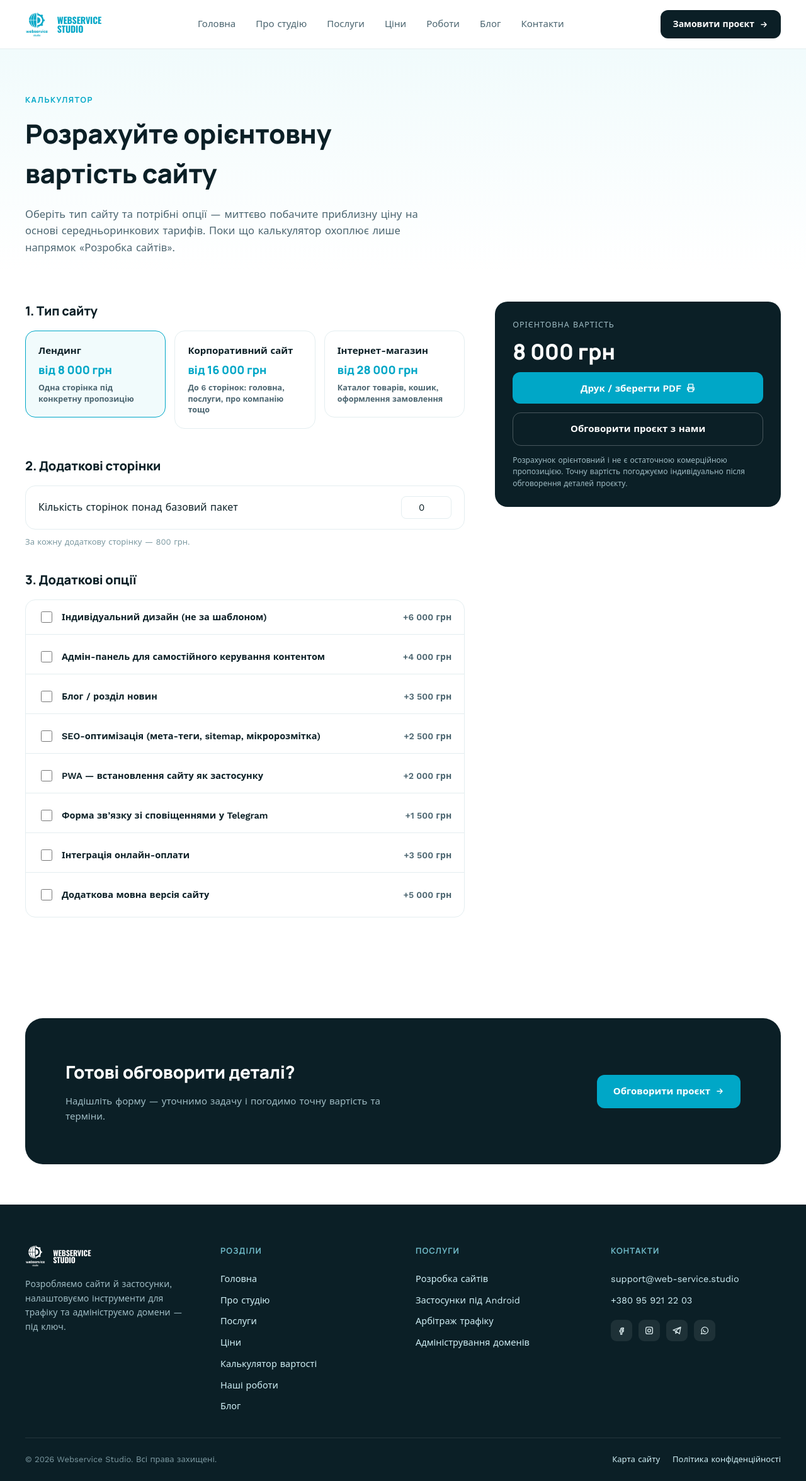
After one commit to krigana/webservice_studio_claude_code, a PHP site: page /kalkulyator in a window 1280 px wide. The commit adds this page. Shown: the whole page at 63% size. Run offline with PHP 8.4, Linux system fonts and the light colour scheme; data comes from the database, SQL or seed files in the repository.

Commit message:
Додати калькулятор орієнтовної вартості сайту (/kalkulyator)
Нова сторінка для напрямку 'Розробка сайтів': вибір типу сайту
(лендинг/корпоративний/інтернет-магазин), кількість додаткових
сторінок, чекбокси додаткових опцій — усе з фіксованими
середньоринковими цінами прямо в шаблоні (без адмінки, за рішенням
замовника). Сума рахується миттєво на клієнті (JS), без відправки
даних на сервер і без сповіщень у Telegram — це самостійний інструмент
для клієнта.

Кнопка 'Друк / зберегти PDF' формує чистий друкований підсумок
(перелік обраних робіт + сума + контакти студії) і викликає
стандартний window.print() браузера — без серверних PDF-бібліотек,
що узгоджується з вимогою простого перенесення сайту на хостинг.

Також:
- маршрут GET /kalkulyator у index.php;
- посилання у футері сайту (колонка 'Розділи');
- сторінка додана у /sitemap.xml та людську карту сайту /karta-sajtu;
- нові CSS-класи calc-* у main.css (типи сайту, опції, сайдбар з
  сумою, друкована версія @media print), .btn-ghost.block.

Перевірено локально (php -S + SQLite, Playwright): розрахунок суми,
формування друкованого підсумку, відсутність горизонтального
переповнення на мобільній і десктопній версіях.

```diff
--- a/assets/css/main.css
+++ b/assets/css/main.css
@@ -125,6 +125,7 @@ img { max-width: 100%; display: block; }
   font-weight: 600;
 }
 .btn-ghost:hover { border-color: var(--color-brand); color: var(--color-ink); }
+.btn-ghost.block { width: 100%; justify-content: center; }
 
 .order-link {
   font-size: 13.5px;
@@ -316,6 +317,39 @@ input:focus, select:focus, textarea:focus { outline: none; border-color: var(--c
 .contacts-layout { padding: 56px 40px 96px 40px; display: flex; gap: 64px; flex-wrap: wrap; }
 .contacts-card { flex: 1.3 1 340px; background: var(--color-surface); border-radius: 24px; padding: 44px; }
 
+/* --- Калькулятор вартості сайту --- */
+.calc-layout { display: flex; gap: 48px; flex-wrap: wrap; padding-top: 48px; padding-bottom: 96px; }
+.calc-main { flex: 1.6 1 420px; min-width: 0; display: flex; flex-direction: column; gap: 36px; }
+.calc-side { flex: 1 1 280px; min-width: 0; }
+
+.calc-type-grid { display: grid; grid-template-columns: repeat(3, minmax(0, 1fr)); gap: 14px; }
+.calc-type-card { position: relative; display: block; cursor: pointer; }
+.calc-type-card input { position: absolute; opacity: 0; width: 1px; height: 1px; }
+.calc-type-card__box { border: 1.5px solid var(--color-border); border-radius: 16px; padding: 20px; display: flex; flex-direction: column; gap: 6px; transition: border-color .15s, background .15s; }
+.calc-type-card input:checked + .calc-type-card__box { border-color: var(--color-brand); background: var(--color-tint); }
+.calc-type-card input:focus-visible + .calc-type-card__box { outline: 2px solid var(--color-brand); outline-offset: 2px; }
+.calc-type-card__title { font-weight: 700; font-size: 15px; color: var(--color-ink); }
+.calc-type-card__price { font-family: var(--font-heading); font-weight: 800; font-size: 18px; color: var(--color-brand); }
+.calc-type-card__hint { font-size: 12.5px; color: var(--color-muted); line-height: 1.4; }
+
+.calc-pages-row { display: flex; align-items: center; justify-content: space-between; gap: 16px; padding: 16px 20px; border: 1.5px solid var(--color-border); border-radius: 16px; }
+.calc-pages-row input[type="number"] { width: 80px; padding: 8px 10px; border: 1px solid var(--color-border); border-radius: 8px; font-size: 15px; text-align: center; font-family: var(--font-body); }
+
+.calc-options { display: flex; flex-direction: column; border: 1.5px solid var(--color-border); border-radius: 16px; overflow: hidden; }
+.calc-option-row { display: flex; align-items: center; justify-content: space-between; gap: 16px; padding: 15px 20px; border-bottom: 1px solid var(--color-border); cursor: pointer; }
+.calc-option-row:last-child { border-bottom: none; }
+.calc-option-row:hover { background: var(--color-surface); }
+.calc-option-row__label { display: flex; align-items: center; gap: 12px; font-size: 14.5px; color: var(--color-ink); }
+.calc-option-row__label input { width: 18px; height: 18px; accent-color: var(--color-brand); flex-shrink: 0; }
+.calc-option-row__price { font-weight: 700; color: var(--color-muted); font-size: 14px; white-space: nowrap; }
+
+.calc-total-box { position: sticky; top: 24px; background: var(--color-ink); color: #FFFFFF; border-radius: 20px; padding: 28px; display: flex; flex-direction: column; gap: 14px; }
+.calc-total-box__label { font-size: 12.5px; text-transform: uppercase; letter-spacing: 0.08em; color: #9FBCC4; }
+.calc-total-box__value { font-family: var(--font-heading); font-size: 34px; font-weight: 800; line-height: 1.1; }
+.calc-total-box__note { font-size: 12px; line-height: 1.55; color: #9FBCC4; }
+
+.print-quote { display: none; }
+
 @media (max-width: 640px) {
   .container { padding: 0 20px; }
   .site-header__row { padding-top: 13px; padding-bottom: 13px; }
@@ -329,4 +363,20 @@ input:focus, select:focus, textarea:focus { outline: none; border-color: var(--c
   .contacts-layout { padding-left: 20px; padding-right: 20px; gap: 32px; }
   .contacts-card { flex-basis: 100%; padding: 28px; }
   .case-project-link { padding-top: 24px; padding-bottom: 24px; }
+  .calc-layout { padding-top: 32px; padding-bottom: 48px; gap: 28px; }
+  .calc-type-grid { grid-template-columns: 1fr; }
+  .calc-total-box { position: static; }
 }
+
+@media print {
+  .site-header, .site-footer, .no-print, .cta-band, .hero { display: none !important; }
+  .print-quote { display: block !important; max-width: 100%; padding: 0; color: #000; }
+  .print-quote__head { display: flex; align-items: center; gap: 14px; margin-bottom: 24px; font-size: 13px; }
+  .print-quote__date { color: #444; margin-bottom: 20px; }
+  .print-quote__table { width: 100%; border-collapse: collapse; margin-bottom: 16px; }
+  .print-quote__table td { padding: 10px 0; border-bottom: 1px solid #ccc; font-size: 14px; }
+  .print-quote__table td:last-child { text-align: right; font-weight: 700; white-space: nowrap; padding-left: 20px; }
+  .print-quote__total { font-size: 20px; font-weight: 800; text-align: right; border-top: 2px solid #000; padding-top: 14px; }
+  .print-quote__disclaimer { font-size: 11.5px; color: #666; margin-top: 32px; line-height: 1.5; }
+  body { background: #FFFFFF; }
+}
--- a/index.php
+++ b/index.php
@@ -40,6 +40,10 @@ $router->get('/tsiny', function () {
     require __DIR__ . '/templates/pricing.php';
 });
 
+$router->get('/kalkulyator', function () {
+    require __DIR__ . '/templates/calculator.php';
+});
+
 $router->get('/portfolio', function () {
     require __DIR__ . '/templates/portfolio.php';
 });
--- /dev/null
+++ b/templates/calculator.php
@@ -0,0 +1,191 @@
+<?php
+$pageTitle = 'Калькулятор вартості сайту — Webservice Studio';
+$pageDescription = 'Орієнтовний розрахунок вартості розробки сайту онлайн: оберіть тип сайту та потрібні опції — миттєво побачите приблизну ціну.';
+$activeNav = 'calculator';
+$breadcrumbs = [
+    ['name' => 'Головна', 'url' => '/'],
+    ['name' => 'Калькулятор вартості', 'url' => '/kalkulyator'],
+];
+
+$contactEmail = Setting::get('contact_email', 'support@web-service.studio');
+$contactPhoneDisplay = Setting::get('contact_phone_display', '+380 95 921 22 03');
+
+// Фіксований перелік типів сайту та опцій із середньоринковими цінами
+// (грн). За рішенням замовника — без адмінки, правиться прямо в коді.
+// Стосується поки лише категорії послуг "Розробка сайтів".
+$calcTypes = [
+    ['id' => 'landing', 'label' => 'Лендинг', 'hint' => 'Одна сторінка під конкретну пропозицію', 'price' => 8000],
+    ['id' => 'corporate', 'label' => 'Корпоративний сайт', 'hint' => 'До 6 сторінок: головна, послуги, про компанію тощо', 'price' => 16000],
+    ['id' => 'store', 'label' => 'Інтернет-магазин', 'hint' => 'Каталог товарів, кошик, оформлення замовлення', 'price' => 28000],
+];
+$calcPagePrice = 800;
+$calcOptions = [
+    ['id' => 'design', 'label' => 'Індивідуальний дизайн (не за шаблоном)', 'price' => 6000],
+    ['id' => 'admin', 'label' => 'Адмін-панель для самостійного керування контентом', 'price' => 4000],
+    ['id' => 'blog', 'label' => 'Блог / розділ новин', 'price' => 3500],
+    ['id' => 'seo', 'label' => 'SEO-оптимізація (мета-теги, sitemap, мікророзмітка)', 'price' => 2500],
+    ['id' => 'pwa', 'label' => 'PWA — встановлення сайту як застосунку', 'price' => 2000],
+    ['id' => 'telegram', 'label' => 'Форма зв’язку зі сповіщеннями у Telegram', 'price' => 1500],
+    ['id' => 'payment', 'label' => 'Інтеграція онлайн-оплати', 'price' => 3500],
+    ['id' => 'lang', 'label' => 'Додаткова мовна версія сайту', 'price' => 5000],
+];
+
+require __DIR__ . '/partials/header.php';
+?>
+<main>
+  <div class="hero" style="padding-bottom:24px;">
+    <div class="container">
+      <span class="eyebrow">Калькулятор</span>
+      <h1 style="max-width:640px;">Розрахуйте орієнтовну вартість сайту</h1>
+      <p class="lead">Оберіть тип сайту та потрібні опції — миттєво побачите приблизну ціну на основі середньоринкових тарифів. Поки що калькулятор охоплює лише напрямок «Розробка сайтів».</p>
+    </div>
+  </div>
+
+  <div class="container calc-layout no-print">
+    <div class="calc-main">
+      <div>
+        <h2 style="font-size:20px; font-weight:800; margin-bottom:16px;">1. Тип сайту</h2>
+        <div class="calc-type-grid">
+          <?php foreach ($calcTypes as $i => $t): ?>
+            <label class="calc-type-card">
+              <input type="radio" name="calc-type" value="<?= h($t['id']) ?>" data-price="<?= (int) $t['price'] ?>" data-label="<?= h($t['label']) ?>" <?= $i === 0 ? 'checked' : '' ?>>
+              <span class="calc-type-card__box">
+                <span class="calc-type-card__title"><?= h($t['label']) ?></span>
+                <span class="calc-type-card__price">від <?= number_format($t['price'], 0, '.', ' ') ?> грн</span>
+                <span class="calc-type-card__hint"><?= h($t['hint']) ?></span>
+              </span>
+            </label>
+          <?php endforeach; ?>
+        </div>
+      </div>
+
+      <div>
+        <h2 style="font-size:20px; font-weight:800; margin-bottom:16px;">2. Додаткові сторінки</h2>
+        <div class="calc-pages-row">
+          <span>Кількість сторінок понад базовий пакет</span>
+          <input type="number" id="calc-pages" min="0" max="50" step="1" value="0">
+        </div>
+        <p style="font-size:13px; color:var(--color-faint); margin-top:10px;">За кожну додаткову сторінку — <?= number_format($calcPagePrice, 0, '.', ' ') ?> грн.</p>
+      </div>
+
+      <div>
+        <h2 style="font-size:20px; font-weight:800; margin-bottom:16px;">3. Додаткові опції</h2>
+        <div class="calc-options">
+          <?php foreach ($calcOptions as $o): ?>
+            <label class="calc-option-row">
+              <span class="calc-option-row__label">
+                <input type="checkbox" data-price="<?= (int) $o['price'] ?>" data-label="<?= h($o['label']) ?>">
+                <?= h($o['label']) ?>
+              </span>
+              <span class="calc-option-row__price">+<?= number_format($o['price'], 0, '.', ' ') ?> грн</span>
+            </label>
+          <?php endforeach; ?>
+        </div>
+      </div>
+    </div>
+
+    <div class="calc-side">
+      <div class="calc-total-box">
+        <span class="calc-total-box__label">Орієнтовна вартість</span>
+        <span class="calc-total-box__value" id="calc-total-value">0 грн</span>
+        <button type="button" id="calc-print-btn" class="btn-primary accent block" style="justify-content:center;">
+          Друк / зберегти PDF
+          <svg width="14" height="14" viewBox="0 0 24 24" fill="none" stroke="currentColor" stroke-width="2.4" stroke-linecap="round" stroke-linejoin="round"><path d="M6 9V2h12v7M6 18H4a1 1 0 0 1-1-1v-5a1 1 0 0 1 1-1h16a1 1 0 0 1 1 1v5a1 1 0 0 1-1 1h-2M6 14h12v8H6v-8z"/></svg>
+        </button>
+        <a href="/kontakty" class="btn-ghost block" style="justify-content:center; background:transparent; border-color:rgba(255,255,255,0.25); color:#fff;">Обговорити проєкт з нами</a>
+        <p class="calc-total-box__note">Розрахунок орієнтовний і не є остаточною комерційною пропозицією. Точну вартість погоджуємо індивідуально після обговорення деталей проєкту.</p>
+      </div>
+    </div>
+  </div>
+
+  <!-- Друкована версія — заповнюється скриптом перед window.print() -->
+  <div class="print-quote" id="printQuote">
+    <div class="print-quote__head">
+      <img src="/assets/icons/logo-full-teal.png" alt="" style="height:36px; width:auto;">
+      <div>
+        <strong>Webservice Studio</strong><br>
+        <?= h($contactEmail) ?> · <?= h($contactPhoneDisplay) ?>
+      </div>
+    </div>
+    <h1>Орієнтовний розрахунок вартості сайту</h1>
+    <p class="print-quote__date"></p>
+    <table class="print-quote__table">
+      <tbody id="printQuoteRows"></tbody>
+    </table>
+    <p class="print-quote__total"></p>
+    <p class="print-quote__disclaimer">Розрахунок орієнтовний і не є остаточною комерційною пропозицією. Точну вартість погоджуємо індивідуально після обговорення деталей проєкту з менеджером студії.<br>web-service.studio</p>
+  </div>
+
+  <div class="section no-print">
+    <div class="container">
+      <div class="cta-band">
+        <div>
+          <h2>Готові обговорити деталі?</h2>
+          <p>Надішліть форму — уточнимо задачу і погодимо точну вартість та терміни.</p>
+        </div>
+        <a href="/kontakty" class="btn-primary accent" style="flex-shrink:0;">Обговорити проєкт
+          <svg width="14" height="14" viewBox="0 0 24 24" fill="none" stroke="currentColor" stroke-width="2.4" stroke-linecap="round" stroke-linejoin="round"><path d="M5 12h14M13 6l6 6-6 6"/></svg>
+        </a>
+      </div>
+    </div>
+  </div>
+</main>
+<script>
+(function () {
+  var PAGE_PRICE = <?= (int) $calcPagePrice ?>;
+
+  function formatUAH(n) {
+    return n.toLocaleString('uk-UA') + ' грн';
+  }
+
+  function calc() {
+    var typeInput = document.querySelector('input[name="calc-type"]:checked');
+    var base = typeInput ? Number(typeInput.dataset.price) : 0;
+    var typeLabel = typeInput ? typeInput.dataset.label : '';
+    var pagesInput = document.getElementById('calc-pages');
+    var pages = Math.max(0, parseInt(pagesInput.value, 10) || 0);
+    var pagesSum = pages * PAGE_PRICE;
+    var optionsSum = 0;
+    var selected = [];
+    document.querySelectorAll('.calc-option-row input[type=checkbox]:checked').forEach(function (cb) {
+      var price = Number(cb.dataset.price);
+      optionsSum += price;
+      selected.push({ label: cb.dataset.label, price: price });
+    });
+    var total = base + pagesSum + optionsSum;
+    document.getElementById('calc-total-value').textContent = formatUAH(total);
+    return { typeLabel: typeLabel, base: base, pages: pages, pagesSum: pagesSum, selected: selected, total: total };
+  }
+
+  document.querySelectorAll('input[name="calc-type"]').forEach(function (el) {
+    el.addEventListener('change', calc);
+  });
+  document.querySelectorAll('.calc-option-row input[type=checkbox]').forEach(function (el) {
+    el.addEventListener('change', calc);
+  });
+  var pagesInput = document.getElementById('calc-pages');
+  if (pagesInput) pagesInput.addEventListener('input', calc);
+
+  var printBtn = document.getElementById('calc-print-btn');
+  if (printBtn) {
+    printBtn.addEventListener('click', function () {
+      var data = calc();
+      var rows = '';
+      rows += '<tr><td>' + data.typeLabel + '</td><td>' + formatUAH(data.base) + '</td></tr>';
+      if (data.pages > 0) {
+        rows += '<tr><td>Додаткові сторінки (' + data.pages + ' × ' + formatUAH(PAGE_PRICE) + ')</td><td>' + formatUAH(data.pagesSum) + '</td></tr>';
+      }
+      data.selected.forEach(function (o) {
+        rows += '<tr><td>' + o.label + '</td><td>' + formatUAH(o.price) + '</td></tr>';
+      });
+      document.getElementById('printQuoteRows').innerHTML = rows;
+      document.querySelector('.print-quote__total').textContent = 'Разом: ' + formatUAH(data.total);
+      document.querySelector('.print-quote__date').textContent = 'Дата: ' + new Date().toLocaleDateString('uk-UA');
+      window.print();
+    });
+  }
+
+  calc();
+})();
+</script>
+<?php require __DIR__ . '/partials/footer.php'; ?>
--- a/templates/partials/footer.php
+++ b/templates/partials/footer.php
@@ -18,6 +18,7 @@
         <a class="footer-col-link" href="/pro-studiyu">Про студію</a>
         <a class="footer-col-link" href="/poslugy">Послуги</a>
         <a class="footer-col-link" href="/tsiny">Ціни</a>
+        <a class="footer-col-link" href="/kalkulyator">Калькулятор вартості</a>
         <a class="footer-col-link" href="/portfolio">Наші роботи</a>
         <a class="footer-col-link" href="/blog">Блог</a>
       </div>
--- a/templates/sitemap-page.php
+++ b/templates/sitemap-page.php
@@ -22,6 +22,7 @@ $mainPages = [
     ['/pro-studiyu', 'Про студію'],
     ['/poslugy', 'Послуги'],
     ['/tsiny', 'Ціни'],
+    ['/kalkulyator', 'Калькулятор вартості'],
     ['/portfolio', 'Портфоліо'],
     ['/blog', 'Блог'],
     ['/kontakty', 'Контакти'],
--- a/templates/sitemap.php
+++ b/templates/sitemap.php
@@ -19,7 +19,7 @@ function sitemap_date(?string $value): string
     return $ts !== false ? date('Y-m-d', $ts) : date('Y-m-d');
 }
 
-$staticPages = ['/', '/poslugy', '/tsiny', '/portfolio', '/blog', '/kontakty', '/karta-sajtu'];
+$staticPages = ['/', '/poslugy', '/tsiny', '/kalkulyator', '/portfolio', '/blog', '/kontakty', '/karta-sajtu'];
 
 $urls = [];
 foreach ($staticPages as $path) {
```
